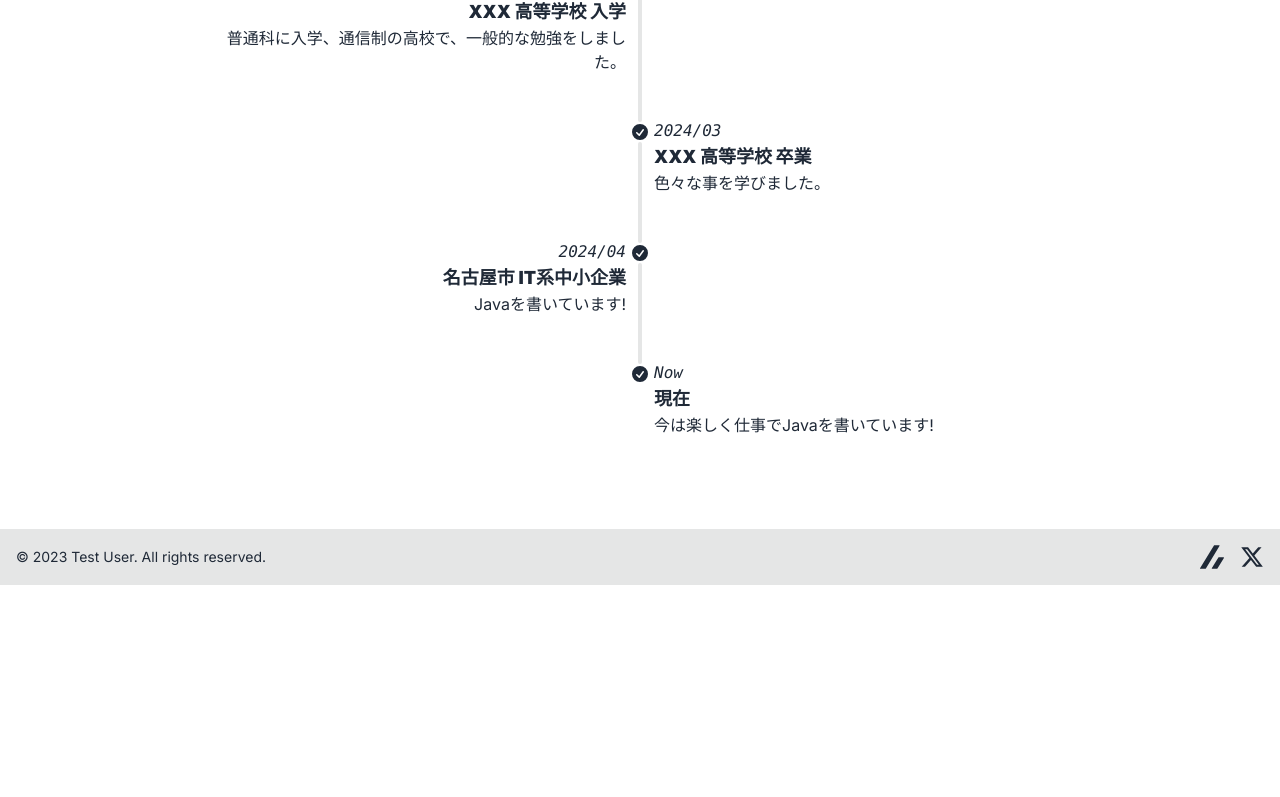
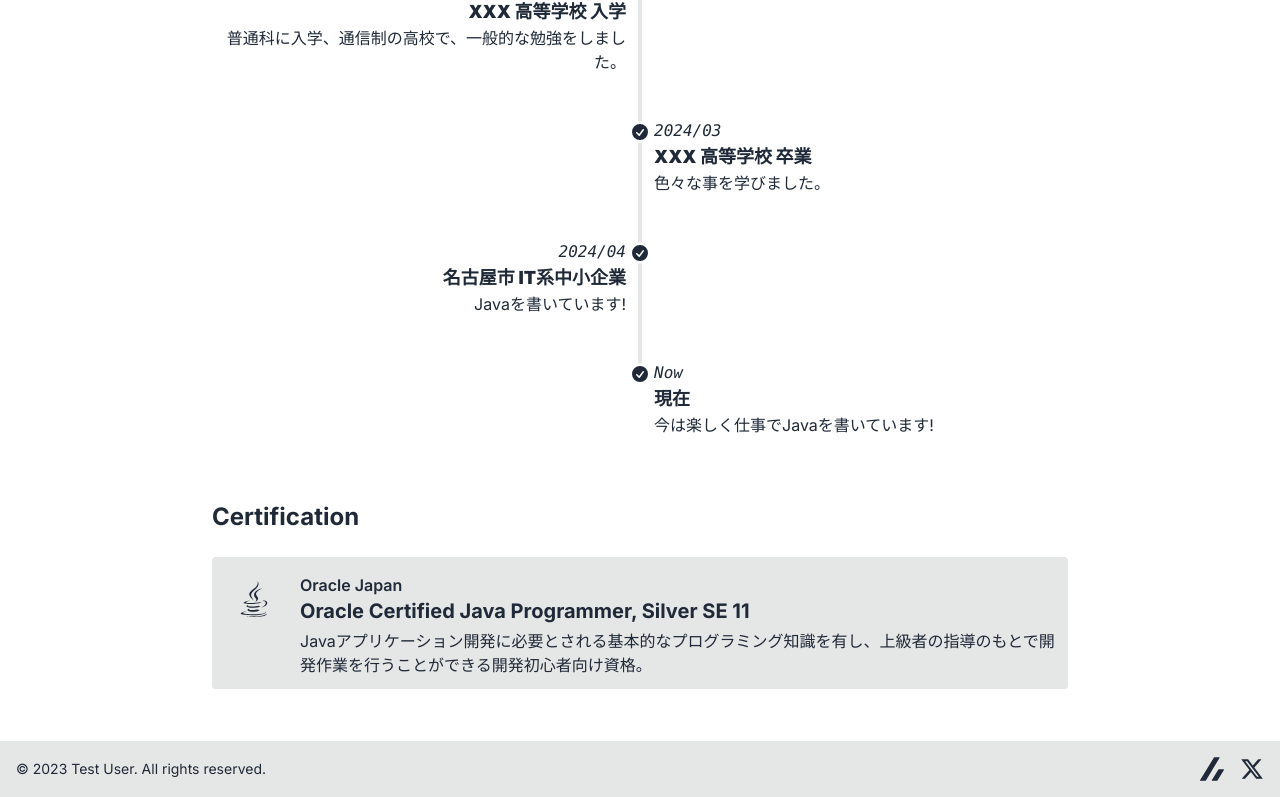
Before and after one commit to Milix-M/milix-m_tempest, a Next.js app in the folder web/: page /profile in a window 1280 px wide. Shown: the part 1047-1844 px from the top of the page. Before the commit the page ends 1632 px from the top, so only its background shows below. Built offline with nearby package versions, Linux system fonts and the light colour scheme.

Commit message:
add Certifications

```diff
--- a/web/src/app/(profilepages)/profile/page.tsx
+++ b/web/src/app/(profilepages)/profile/page.tsx
@@ -3,6 +3,7 @@ import { BiSolidIdCard } from 'react-icons/bi'
 import { IoIosPin } from 'react-icons/io'
 import SkillsSet from '@/CustomSettings/SkillsSet'
 import CareerTimeline from '@/CustomSettings/CareerTimeline'
+import CertSet from '@/CustomSettings/CertSet'
 
 export default function Profile () {
   return (
@@ -51,6 +52,10 @@ export default function Profile () {
         <h1 className='font-bold text-2xl mt-3 mb-6'>Career</h1>
         <CareerTimeline />
       </div>
+      <div className='my-6'>
+        <h1 className='font-bold text-2xl mt-3 mb-6'>Certification</h1>
+        <CertSet />
+      </div>
     </div>
   )
 }
```
